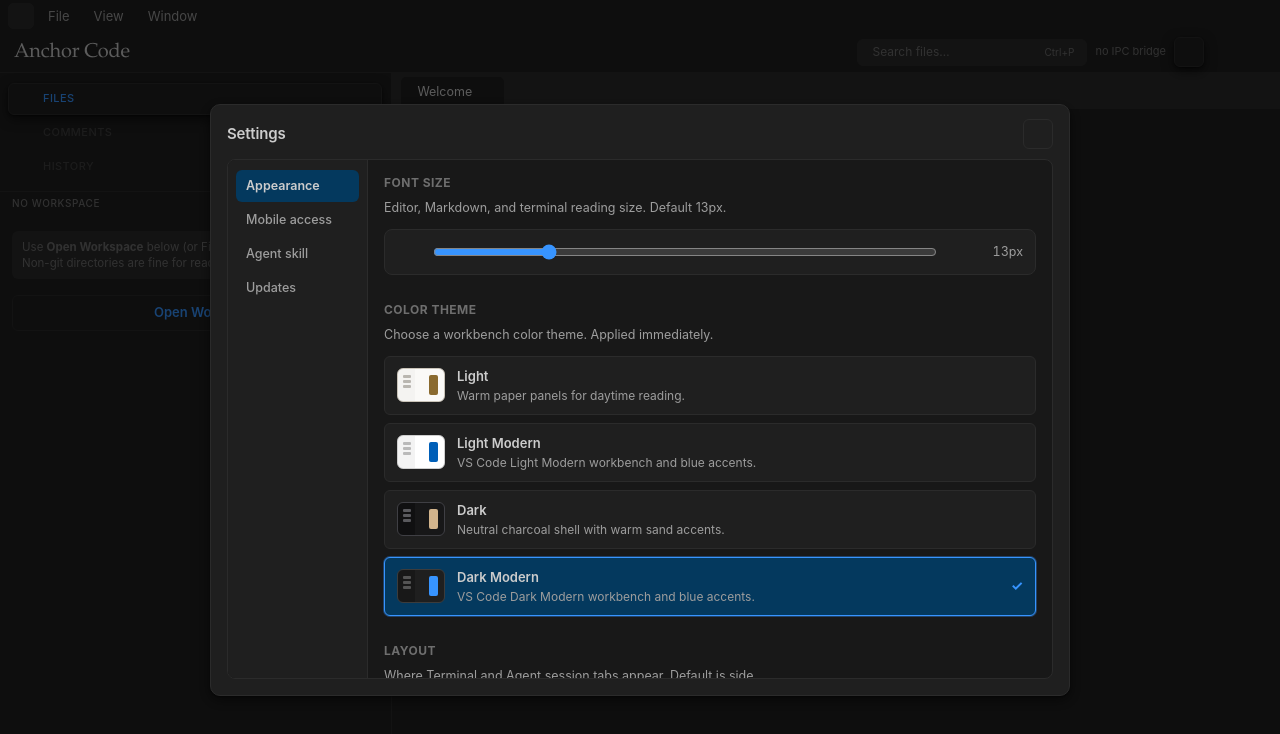
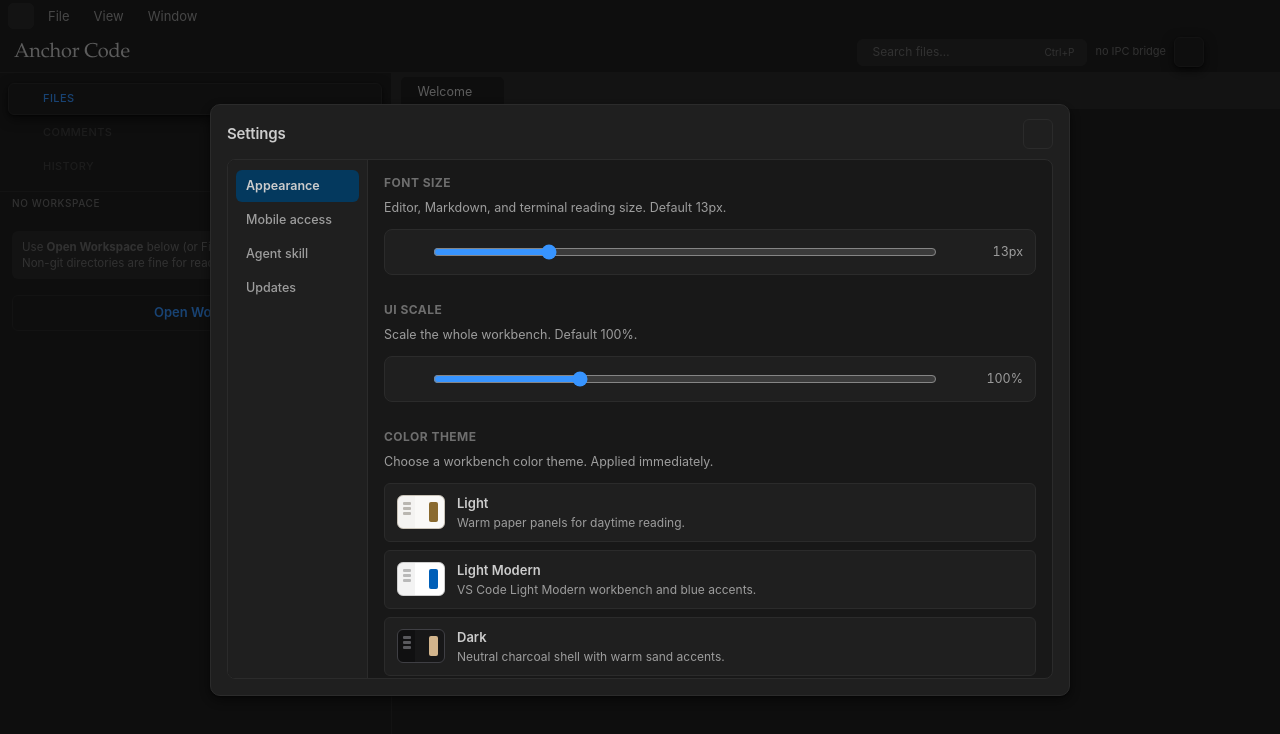
Before and after one commit to Roboaholic/anchor-code, a React (Vite) app: page / in a window 1280 px wide. Both pictures are taken after a click on the button 1189 px from the left and 52 px from the top of the page. Shown: the top 734 px of the page. Built offline with nearby package versions, Linux system fonts and the light colour scheme; what monaco-editor would draw is missing.

Commit message:
feat: add configurable UI scaling
Add persisted whole-workbench scaling from 80% to 150%, expose it through settings IPC, and apply it through Electron webFrame. Cover normalization and shortcut behavior.

```diff
--- a/src/core/theme/theme.ts
+++ b/src/core/theme/theme.ts
@@ -12,6 +12,22 @@ export const EDITOR_FONT_FAMILY =
 export const DEFAULT_FONT_SIZE = 13;
 export const MIN_FONT_SIZE = 11;
 export const MAX_FONT_SIZE = 20;
+
+/** Whole-workbench zoom percentage. */
+export const DEFAULT_UI_SCALE = 100;
+export const MIN_UI_SCALE = 80;
+export const MAX_UI_SCALE = 150;
+
+export function normalizeUiScale(value: unknown): number {
+  const n =
+    typeof value === "number"
+      ? value
+      : typeof value === "string"
+        ? Number.parseFloat(value)
+        : NaN;
+  if (!Number.isFinite(n)) return DEFAULT_UI_SCALE;
+  return Math.min(MAX_UI_SCALE, Math.max(MIN_UI_SCALE, Math.round(n / 5) * 5));
+}
 
 export function normalizeFontSize(value: unknown): number {
   const n =
--- a/src/features/shell/SettingsPanel.tsx
+++ b/src/features/shell/SettingsPanel.tsx
@@ -2,8 +2,11 @@ import { useCallback, useEffect, useState } from "react";
 import QRCode from "qrcode";
 import {
   DEFAULT_FONT_SIZE,
+  DEFAULT_UI_SCALE,
   MAX_FONT_SIZE,
   MIN_FONT_SIZE,
+  MAX_UI_SCALE,
+  MIN_UI_SCALE,
 } from "@/core/theme/theme";
 import { Icon } from "@/shared/Icon";
 import type {
@@ -83,6 +86,8 @@ export function SettingsPanel() {
   const setSessionTabLayout = useThemeStore((s) => s.setSessionTabLayout);
   const fontSize = useThemeStore((s) => s.fontSize);
   const setFontSize = useThemeStore((s) => s.setFontSize);
+  const uiScale = useThemeStore((s) => s.uiScale);
+  const setUiScale = useThemeStore((s) => s.setUiScale);
   const versionLabel = useShellStore((s) => s.versionLabel);
   const workspaceRoot = useWorkspaceStore((s) => s.workspaceRoot);
   const [section, setSection] = useState<SettingsSection>("appearance");
@@ -450,6 +455,66 @@ export function SettingsPanel() {
                       type="button"
                       className="btn btn--ghost btn--small"
                       onClick={() => void setFontSize(DEFAULT_FONT_SIZE)}
+                    >
+                      Reset
+                    </button>
+                  ) : null}
+                </div>
+
+                <h3 className="settings-section__title settings-section__title--spaced">
+                  UI scale
+                </h3>
+                <p className="settings-section__desc muted">
+                  Scale the whole workbench. Default {DEFAULT_UI_SCALE}%.
+                </p>
+                <div
+                  className="settings-font-size"
+                  role="group"
+                  aria-label="UI scale"
+                >
+                  <button
+                    type="button"
+                    className="icon-btn settings-font-size__btn"
+                    title="Smaller"
+                    aria-label="Decrease UI scale"
+                    disabled={uiScale <= MIN_UI_SCALE}
+                    onClick={() => void setUiScale(uiScale - 5)}
+                  >
+                    <Icon name="remove" />
+                  </button>
+                  <input
+                    className="settings-font-size__range"
+                    type="range"
+                    min={MIN_UI_SCALE}
+                    max={MAX_UI_SCALE}
+                    step={5}
+                    value={uiScale}
+                    onChange={(e) =>
+                      void setUiScale(Number.parseInt(e.target.value, 10))
+                    }
+                    aria-valuemin={MIN_UI_SCALE}
+                    aria-valuemax={MAX_UI_SCALE}
+                    aria-valuenow={uiScale}
+                    aria-label="UI scale percentage"
+                  />
+                  <button
+                    type="button"
+                    className="icon-btn settings-font-size__btn"
+                    title="Larger"
+                    aria-label="Increase UI scale"
+                    disabled={uiScale >= MAX_UI_SCALE}
+                    onClick={() => void setUiScale(uiScale + 5)}
+                  >
+                    <Icon name="add" />
+                  </button>
+                  <span className="settings-font-size__value" aria-live="polite">
+                    {uiScale}%
+                  </span>
+                  {uiScale !== DEFAULT_UI_SCALE ? (
+                    <button
+                      type="button"
+                      className="btn btn--ghost btn--small"
+                      onClick={() => void setUiScale(DEFAULT_UI_SCALE)}
                     >
                       Reset
                     </button>
--- a/src/features/shell/themeStore.ts
+++ b/src/features/shell/themeStore.ts
@@ -3,14 +3,17 @@ import {
   applyDocumentTheme,
   cacheThemeLocally,
   DEFAULT_FONT_SIZE,
+  DEFAULT_UI_SCALE,
   normalizeFontSize,
   normalizeTheme,
+  normalizeUiScale,
   resolveInitialTheme,
   type UiTheme,
 } from "@/core/theme/theme";
 import type { SessionTabLayout } from "@/shared/anchor-api";
 
 const FONT_SIZE_STORAGE_KEY = "anchor.fontSize";
+const UI_SCALE_STORAGE_KEY = "anchor.uiScale";
 
 function normalizeLayout(value: unknown): SessionTabLayout {
   return value === "top" ? "top" : "side";
@@ -56,6 +59,22 @@ function applyDocumentFontSize(fontSize: number): void {
   );
 }
 
+function readCachedUiScale(): number {
+  try {
+    return normalizeUiScale(localStorage.getItem(UI_SCALE_STORAGE_KEY));
+  } catch {
+    return DEFAULT_UI_SCALE;
+  }
+}
+
+function cacheUiScaleLocally(uiScale: number): void {
+  try {
+    localStorage.setItem(UI_SCALE_STORAGE_KEY, String(normalizeUiScale(uiScale)));
+  } catch {
+    // ignore
+  }
+}
+
 export type SettingsFocusSection =
   | "appearance"
   | "remote"
@@ -68,6 +87,8 @@ export interface ThemeState {
   sessionTabLayout: SessionTabLayout;
   /** Editor / Markdown / terminal reading font size in px. */
   fontSize: number;
+  /** Whole-workbench zoom percentage. */
+  uiScale: number;
   ready: boolean;
   settingsOpen: boolean;
   /** When set, SettingsPanel selects this section on open. */
@@ -78,6 +99,8 @@ export interface ThemeState {
   applyTheme: (theme: UiTheme) => void;
   /** Apply font size locally (DOM + store). Does not persist. */
   applyFontSize: (fontSize: number) => void;
+  /** Apply UI scale to store/cache. Electron applies the zoom in preload. */
+  applyUiScale: (uiScale: number) => void;
   /** Load from main process settings (falls back to local cache). */
   hydrate: () => Promise<void>;
   /** Persist theme via settings IPC and apply. */
@@ -86,12 +109,15 @@ export interface ThemeState {
   setSessionTabLayout: (layout: SessionTabLayout) => Promise<void>;
   /** Persist font size via settings IPC and apply. */
   setFontSize: (fontSize: number) => Promise<void>;
+  /** Persist whole-workbench zoom and apply. */
+  setUiScale: (uiScale: number) => Promise<void>;
 }
 
 export const useThemeStore = create<ThemeState>((set, get) => ({
   theme: resolveInitialTheme(),
   sessionTabLayout: readCachedLayout(),
   fontSize: readCachedFontSize(),
+  uiScale: readCachedUiScale(),
   ready: false,
   settingsOpen: false,
   settingsFocusSection: null,
@@ -117,6 +143,11 @@ export const useThemeStore = create<ThemeState>((set, get) => ({
     applyDocumentFontSize(next);
     cacheFontSizeLocally(next);
     set({ fontSize: next });
+  },
+  applyUiScale: (uiScale) => {
+    const next = normalizeUiScale(uiScale);
+    cacheUiScaleLocally(next);
+    set({ uiScale: next });
   },
   hydrate: async () => {
     // Paint cached theme/font immediately to avoid flash.
@@ -151,6 +182,15 @@ export const useThemeStore = create<ThemeState>((set, get) => ({
       }
     } catch {
       // keep local
+    }
+    try {
+      const scale = await window.anchor?.settings?.getUiScale?.();
+      if (typeof scale === "number") {
+        get().applyUiScale(scale);
+      }
+    } catch {
+      // Apply the cached value when the persisted setting is unavailable.
+      void window.anchor?.settings?.setUiScale?.(get().uiScale);
     } finally {
       set({ ready: true });
     }
@@ -198,4 +238,16 @@ export const useThemeStore = create<ThemeState>((set, get) => ({
       // local already applied
     }
   },
+  setUiScale: async (uiScale) => {
+    const next = normalizeUiScale(uiScale);
+    get().applyUiScale(next);
+    try {
+      const saved = await window.anchor?.settings?.setUiScale?.(next);
+      if (typeof saved === "number") {
+        get().applyUiScale(saved);
+      }
+    } catch {
+      // local already applied
+    }
+  },
 }));
--- a/src/shared/anchor-api.ts
+++ b/src/shared/anchor-api.ts
@@ -621,6 +621,8 @@ export interface AnchorApi {
     ) => Promise<SessionTabLayout>;
     getFontSize: () => Promise<number>;
     setFontSize: (fontSize: number) => Promise<number>;
+    getUiScale: () => Promise<number>;
+    setUiScale: (uiScale: number) => Promise<number>;
   };
   updates: {
     getState: () => Promise<AppUpdateState>;
```
Also changed, not shown: electron/ipc/register.ts (+22 -0 lines), electron/preload.ts (+12 -1 lines), electron/settings.ts (+31 -0 lines), 1 other file (tests, documents, lock files or other folders).
